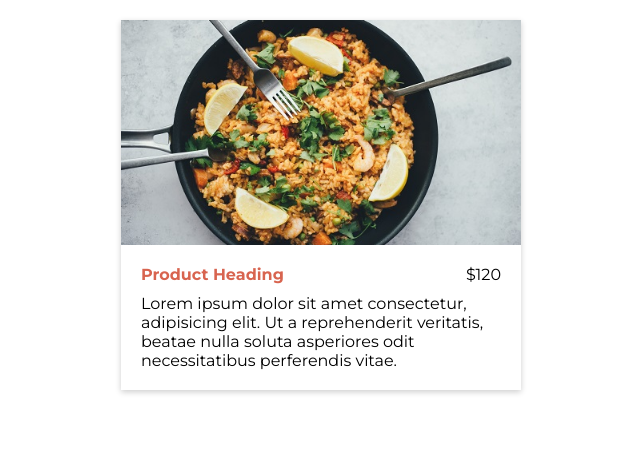
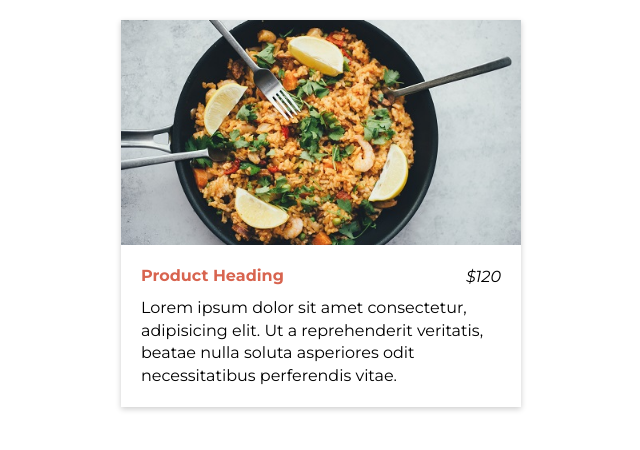
Before and after one commit to MTahir27/JavaScript_Projects, a PHP site: page /9-Menu_Filter in a window 1280 px wide. Shown: the top 450 px of the page, without its empty margins (319-959 px from the left). Run offline with PHP 8.4, Linux system fonts and the light colour scheme.

Commit message:
Product Styling

```diff
--- a/9-Menu_Filter/style.css
+++ b/9-Menu_Filter/style.css
@@ -13,6 +13,16 @@
 body {
     font-family: 'Montserrat', sans-serif;
     font-size: 1rem;
+}
+
+h1,
+h2,
+h3,
+h4,
+h5,
+h6,
+p {
+    line-height: 1.4;
 }
 
 main {
@@ -59,3 +69,7 @@ main {
 .product-detail .title .product-heading {
     color: var(--primarycolor);
 }
+
+.product-detail .title .price {
+    font-style: italic;
+}
```
